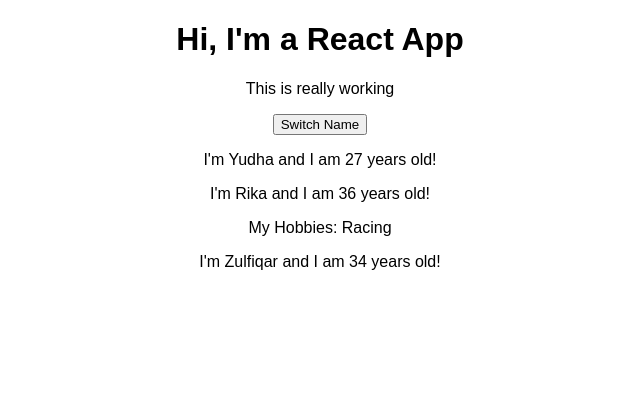
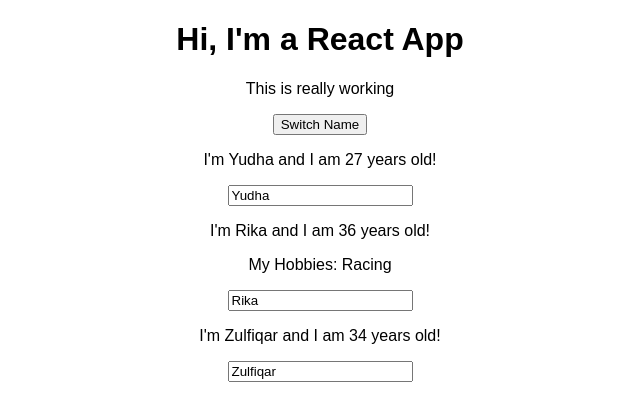
Before and after one commit to YudhaYuki/react-basic-concept, a React (Create React App) app: page / in a window 1280 px wide. Shown: the top 420 px of the page, without its empty margins (320-960 px from the left). Built offline with nearby package versions, Linux system fonts and the light colour scheme.

Commit message:
Adding two ways binding

```diff
--- a/src/App.js
+++ b/src/App.js
@@ -17,11 +17,21 @@
     // DON't DO THIS this.state.persons[0].name = 'Maximilian';
     this.setState( {
       persons: [
-        { name: newName, age: 27 },
+        { name: 'Yudha', age: 27 },
         { name: 'Rika', age: 36 },
         { name: 'Zulfiqar', age: 40 }
       ]
     })
+  }
+
+  nameChangedHandler = (event) => {
+    this.setState( {
+      persons: [
+        { name: 'Yudha', age: 27 },
+        { name: event.target.value, age: 36 },
+        { name: 'Zulfiqar', age: 40 }
+      ]
+    } )
   }
 
   render() {
@@ -37,7 +47,9 @@
           name={this.state.persons[1].name}
           age={this.state.persons[1].age}
           // Passing method using bind and anotherone above with YdhaYuki!!!
-          click={this.switchNamehandler.bind(this, 'Yudhhhhha!')} > My Hobbies: Racing </Person>
+          click={this.switchNamehandler.bind(this, 'Yudhhhhha!')}
+          changed={this.nameChangedHandler} > My Hobbies: Racing </Person>
+
         <Person
           name={this.state.persons[2].name}
           age={this.state.persons[2].age} />
--- a/src/Person/Person.js
+++ b/src/Person/Person.js
@@ -5,6 +5,7 @@
     <div>
         <p onClick={props.click}>I'm {props.name} and I am {props.age} years old!</p>
         <p>{props.children}</p>
+        <input type="text" onChange={props.changed} value={props.name} />
     </div>
     )
 }
```
